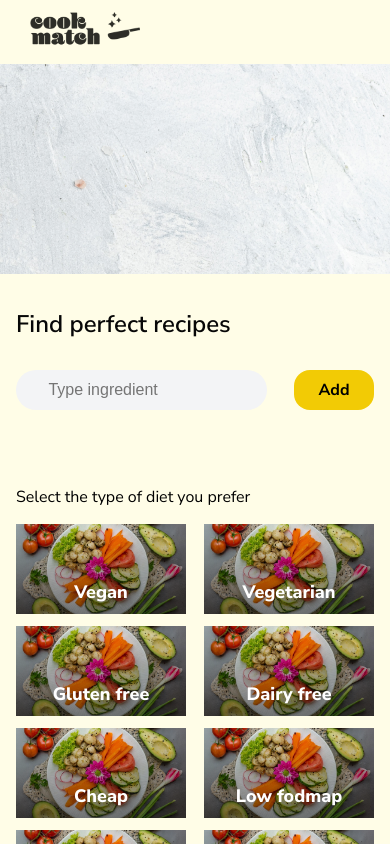
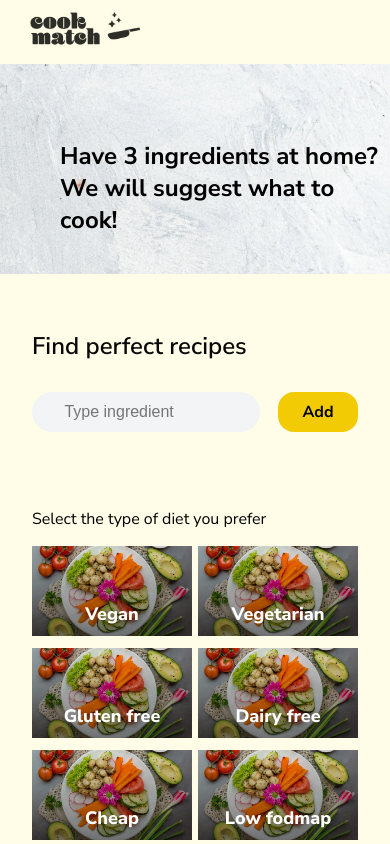
Before and after one commit to No-Country/s11-01-m-node-react, a React (Vite) app in the folder client/: page /home in a window 390 px wide. Shown: the top 844 px of the page. Built offline with nearby package versions, Linux system fonts and the light colour scheme; some icons are missing.

Commit message:
feat/SearchHero and SelectDiet breakpoints

```diff
--- a/client/src/App.css
+++ b/client/src/App.css
@@ -10,31 +10,3 @@ div{
   padding: 0;
   margin: 0;
 }
-button:focus-visible{
-  border: none;
-  outline: none;
-}
-input:focus-visible{
-  border: none;
-  outline: none;
-  outline-color: none;
-}
-button:hover{
-  outline: none;
-}
-button{
-  outline: none;
-  outline-color: none;
-}
-button:active{
-  outline: none;
-  border-color: none;
-  outline-color: none;
-
-}
-button:focus{
-  outline: none;
-  border: none;
-  outline-color:#F2CB05;
-
-}
--- a/client/src/Pages/Home/Home.jsx
+++ b/client/src/Pages/Home/Home.jsx
@@ -1,10 +1,11 @@
 
-
+import SearchHero from "./SearchHero"
 import SearchInput from "./SearchInput"
 
 const Home = () => {
   return (
     <div>
+       <SearchHero />
         <SearchInput />
     </div>
   )
--- /dev/null
+++ b/client/src/Pages/Home/SearchHero.jsx
@@ -0,0 +1,16 @@
+import {isMobileOnly} from 'react-device-detect'
+import SearchHeader from '../../assets/img/SearchHeader.png'
+
+const SearchHero = () => {
+  return (
+    <div> {isMobileOnly ? (null) :
+    (
+    <div>
+        <img src={SearchHeader} className="search-header" />
+        <p className='hero-title'>Have 3 ingredients at home?<br></br> We will suggest what to cook!</p>
+    </div>
+    )}</div>
+  )
+}
+
+export default SearchHero
--- a/client/src/Pages/Home/SearchInput.jsx
+++ b/client/src/Pages/Home/SearchInput.jsx
@@ -4,8 +4,8 @@ import { useDispatch, useSelector } from "react-redux";
 import "./home.css";
 import { inputIngredients } from "../../store/actions/IngredientsAction";
 import { Icon } from '@iconify/react';
-import SearchHeader from '../../assets/img/SearchHeader.png'
-import { isMobileOnly } from "react-device-detect";
+import SelectDiet from "./SelectDiet";
+
 
 
 const SearchInput = () => {
@@ -79,8 +79,6 @@ const SearchInput = () => {
 
   return (
     <>
-  {isMobileOnly ? null :  <img src={SearchHeader} className="search-header" />}
-
     <div className="background">
       <h4 className="title-one">Find perfect recipes</h4>
       <div className="form-box">
@@ -115,20 +113,7 @@ const SearchInput = () => {
         )}
       </div>
       </div>
-
-      <div className="diets">
-        <p>Select the type of diet you prefer</p>
-        <div className="diet-box">
-          {dietTexts.diets.map((type, index) =>
-          <button key={index} className="diet-img-button" onClick={() => handleDiet(type.types)}>
-            <img src={type.img} alt={type.types} className="diet-img"/>
-            <p>
-              {type.title}
-            </p>
-            </button>
-          )}
-        </div>
-      </div>
+      <SelectDiet handleDiet={handleDiet}/>
       <button className="search-button" type="submit" onClick={(e)=>sendIngredients(e)}>
         Search Recipies
       </button>
--- /dev/null
+++ b/client/src/Pages/Home/SelectDiet.jsx
@@ -0,0 +1,28 @@
+import PropTypes from 'prop-types';
+import dietTexts from "../../assets/Texts/diets.json";
+
+const SelectDiet = ({ handleDiet }) => {
+  return (
+    <div className="diets">
+      <p>Select the type of diet you prefer</p>
+      <div className="diet-box">
+        {dietTexts.diets.map((type, index) => (
+          <button
+            key={index}
+            className="diet-img-button"
+            onClick={(e) => handleDiet(e, type.types)}
+          >
+            <img src={type.img} alt={type.types} className="diet-img" />
+            <p>{type.title}</p>
+          </button>
+        ))}
+      </div>
+    </div>
+  );
+}
+
+SelectDiet.propTypes = {
+  handleDiet: PropTypes.func.isRequired,
+};
+
+export default SelectDiet;
--- a/client/src/Pages/Home/home.css
+++ b/client/src/Pages/Home/home.css
@@ -1,7 +1,7 @@
 
 .background {
   width: 100vw;
-  padding: 1rem;
+  padding: 2rem;
   box-sizing: border-box;
 }
 .title-one {
@@ -9,6 +9,14 @@
   font-size: 24px;
   font-weight: 600;
   line-height: 28px;
+}
+.hero-title{
+  font-weight: 700;
+  font-size: 24px;
+  position: relative;
+  margin-left: 60px;
+  margin-top: -140px;
+  margin-bottom: 50px;
 }
 .form-box{
   min-height: 100px;
@@ -139,6 +147,9 @@
   border-radius: 1rem;
   background-color: #F2CB05;
 }
+.search-button:focus{
+  outline-color: #F2CB05;
+}
 .diet-img-button::before {
   content: "";
   position: absolute;
@@ -148,6 +159,12 @@
   z-index: 1;
 }
 @media only screen and (min-width: 700px) and (max-width: 1025px){
+  .hero-title{
+    font-size: 20px;
+    margin-top: -120px;
+    margin-bottom: 30px;
+    margin-left: 40px;
+  }
   .search-section{
     width: 50%;
   }
@@ -158,16 +175,16 @@
     object-fit: cover;
   }
   .diet-box{
-    width: 80%;
+    width: 100%;
   }
   .diet-img-button{
-    width: 180px;
+    width: 160px;
     height: 130px;
     margin-bottom: 12px;
   }
   .diet-img-button::before{
     height: 130px;
-    width: 180px;
+    width: 160px;
   }
   .diet-img{
     width: 100%;
@@ -186,13 +203,13 @@
     margin-top: 14px
   }
   .diet-img-button{
-    width: 170px;
+    width: 160px;
     height: 90px;
     margin-bottom: 12px;
   }
   .diet-img-button::before{
     height: 90px;
-    width: 170px;
+    width: 160px;
   }
   .diet-img{
     width: 100%;
--- a/client/src/index.css
+++ b/client/src/index.css
@@ -3,11 +3,6 @@
 
 a {
   font-weight: 500;
-  color: #646cff;
-  text-decoration: inherit;
-}
-a:hover {
-  color: #535bf2;
 }
 
 body {
@@ -28,14 +23,6 @@ button {
   font-size: 1em;
   font-weight: 500;
   font-family: inherit;
-  background-color: #1a1a1a;
   cursor: pointer;
-  transition: border-color 0.25s;
+
 }
-button:hover {
-  border-color: #646cff;
-}
-button:focus,
-button:focus-visible {
-  outline: 4px auto -webkit-focus-ring-color;
-}
```
